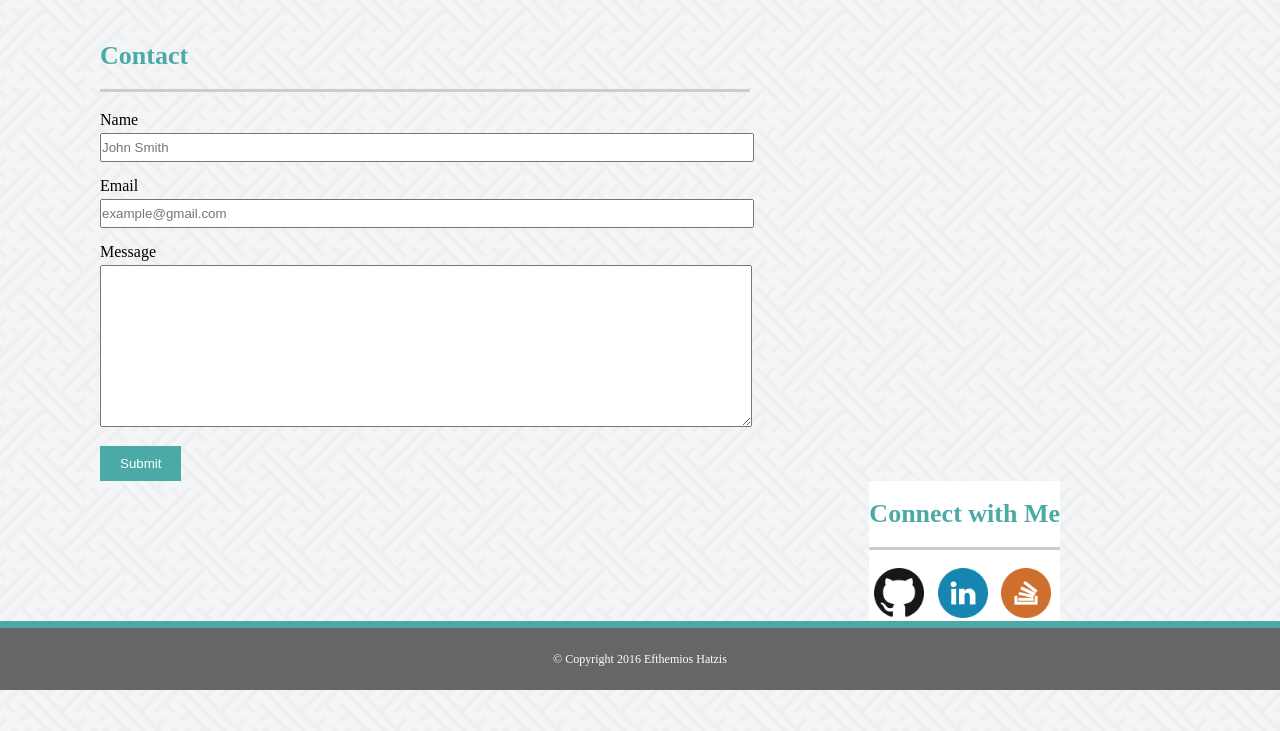
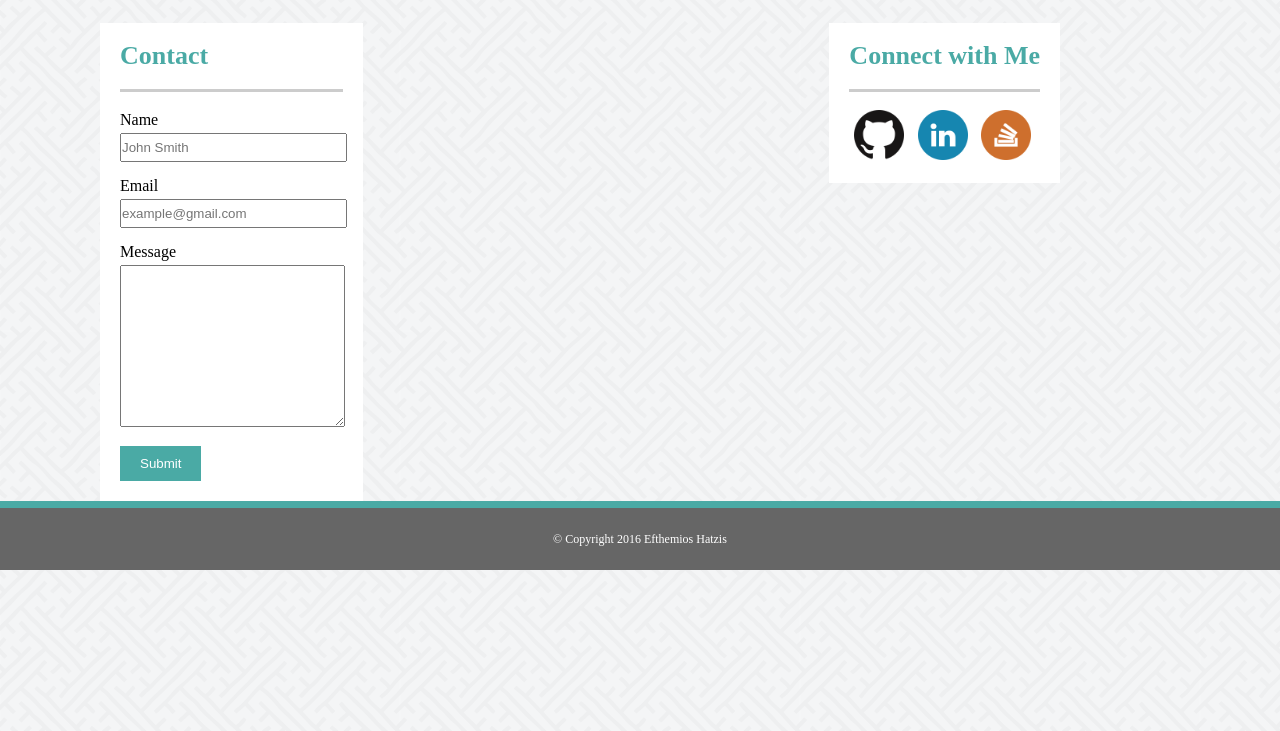
Before and after one commit to eHatz/class-Portfolio, a PHP site: page /contact.html in a window 1280 px wide. Shown: the part 69-800 px from the top of the page. Run offline with PHP 8.4, Linux system fonts and the light colour scheme.

Commit message:
contact page started, issues with getting main box to stay at 100%

```diff
--- a/assignment1/assets/css/style.css
+++ b/assignment1/assets/css/style.css
@@ -140,6 +140,7 @@
 	opacity: 0.8;
 	font-size: 25px;
 }
+
 input{
 	width: 100%;
 	margin-top: 5px;
--- a/assignment1/contact.html
+++ b/assignment1/contact.html
@@ -7,7 +7,7 @@
 </head>
 <body background="assets/images/background-contact.png">
 	<div id="header">
-		<div class="margins">
+		<div class="head-margins">
 			<section id="header-name">
 				<h1>Efthemios Hatzis</h1>
 			</section>
@@ -22,6 +22,7 @@
 	</div>
 	<div class="margins">
 		<div id="main-box">
+			<div id="main-content">
 				<section id="about-heading">
 					<h2>Contact</h2>
 				</section>
@@ -41,10 +42,11 @@
 						Submit
 					</button>
 				</form>
-
+			</div>
 		</div>
 
 		<div id="connect-box">
+			<div id="connect-content">
 				<section id="connect-heading"><h2>Connect with Me</h2></section>
 
 				<section id="connect-left"><a href="https://github.com/"><img src="assets/images/github-link.png" width="50"></a></section>
@@ -54,6 +56,7 @@
 				<section id="connect-right"><a href="http://stackoverflow.com/"><img src="assets/images/stack-link.png" width="50"></a></section>
 			</div>
 		</div>
+	</div>
 </body>
 <footer>
 	<p>&#169 Copyright 2016 Efthemios Hatzis</p>
```
Lines whose indentation alone changed are shown as unchanged.
